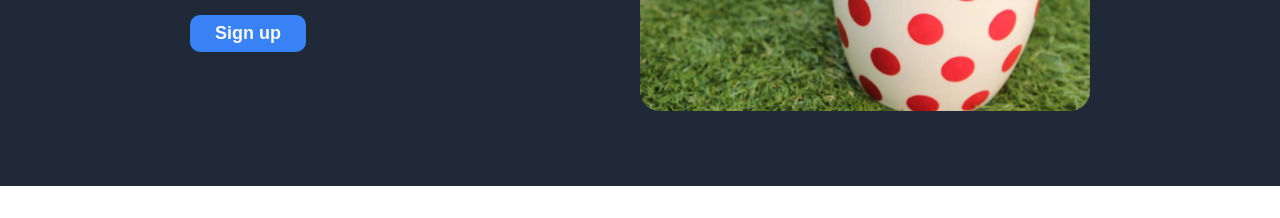
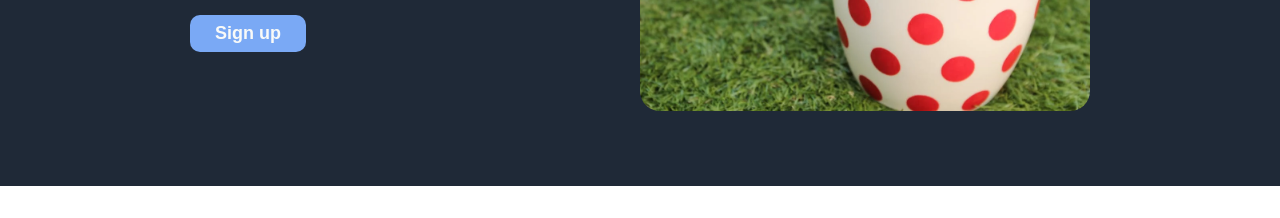
Before and after one commit to kayzeddd/project-landing-page, a plain HTML site: page index.html in a window 1280 px wide. In both pictures the pointer is over the button 248 px from the left and 357 px from the top of the page. Shown: the part 324-542 px from the top of the page. Drawn offline with Linux system fonts and the light colour scheme.

Commit message:
Make buttons light up on hover with cursor pointer
Added button hover declarations

```diff
--- a/style.css
+++ b/style.css
@@ -99,6 +99,7 @@ ul a {
     font-weight: bold;
     color:#F9FAF8;
 }
+
 
 .secthree {
     height: 600px;
@@ -257,3 +258,8 @@ img {
     margin-right: auto;
     min-width:320px;
 }
+
+button:hover{
+    cursor:pointer;
+    background-color: #7aa9f5;
+}
```
